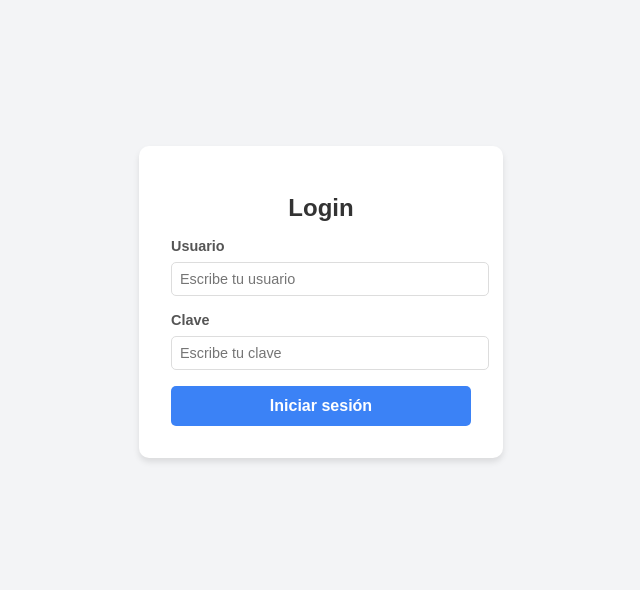
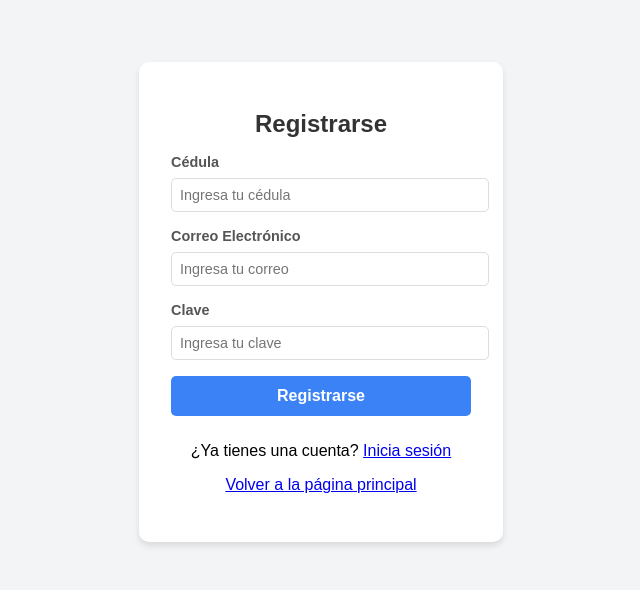
Before and after one commit to cesarspc/epsud, a React (Create React App) app in the folder frontend/: page /register in a window 1280 px wide. Shown: the part 106-696 px from the top of the page, without its empty margins (319-959 px from the left). Built offline with nearby package versions, Linux system fonts and the light colour scheme.

Commit message:
traffic login

```diff
--- a/frontend/package.json
+++ b/frontend/package.json
@@ -6,6 +6,7 @@
     "cra-template": "1.2.0",
     "react": "^19.0.0",
     "react-dom": "^19.0.0",
+    "react-router-dom": "^7.1.4",
     "react-scripts": "5.0.1"
   },
   "scripts": {
--- a/frontend/src/App.css
+++ b/frontend/src/App.css
@@ -1,38 +1,78 @@
-.App {
+/* Contenedor principal */
+.app-container {
+  min-height: 100vh;
+  display: flex;
+  justify-content: center;
+  align-items: center;
+  background-color: #f3f4f6;
+  font-family: Arial, sans-serif;
+}
+
+/* Tarjeta de login */
+.login-card {
+  background: white;
+  padding: 2rem;
+  border-radius: 10px;
+  box-shadow: 0 4px 6px rgba(0, 0, 0, 0.1);
+  width: 300px;
   text-align: center;
 }
 
-.App-logo {
-  height: 40vmin;
-  pointer-events: none;
+/* Título */
+.login-title {
+  font-size: 1.5rem;
+  font-weight: bold;
+  margin-bottom: 1rem;
+  color: #333;
 }
 
-@media (prefers-reduced-motion: no-preference) {
-  .App-logo {
-    animation: App-logo-spin infinite 20s linear;
-  }
+/* Grupo de formulario */
+.form-group {
+  margin-bottom: 1rem;
+  text-align: left;
 }
 
-.App-header {
-  background-color: #282c34;
-  min-height: 100vh;
-  display: flex;
-  flex-direction: column;
-  align-items: center;
-  justify-content: center;
-  font-size: calc(10px + 2vmin);
-  color: white;
+/* Etiquetas */
+.form-group label {
+  display: block;
+  margin-bottom: 0.5rem;
+  color: #555;
+  font-weight: bold;
+  font-size: 0.9rem;
 }
 
-.App-link {
-  color: #61dafb;
+/* Campos de entrada */
+.form-group input {
+  width: 100%;
+  padding: 0.5rem;
+  border: 1px solid #ddd;
+  border-radius: 5px;
+  font-size: 0.9rem;
+  outline: none;
+  transition: border-color 0.3s ease;
 }
 
-@keyframes App-logo-spin {
-  from {
-    transform: rotate(0deg);
-  }
-  to {
-    transform: rotate(360deg);
-  }
+.form-group input:focus {
+  border-color: #3b82f6;
+  box-shadow: 0 0 0 3px rgba(59, 130, 246, 0.3);
 }
+
+/* Botón */
+.login-button {
+  background-color: #3b82f6;
+  color: white;
+  font-size: 1rem;
+  font-weight: bold;
+  padding: 0.7rem;
+  width: 100%;
+  border: none;
+  border-radius: 5px;
+  cursor: pointer;
+  transition: background-color 0.3s ease;
+  margin-right: 10px;
+  margin-bottom: 10px;
+}
+
+.login-button:hover {
+  background-color: #2563eb;
+}
--- a/frontend/src/App.js
+++ b/frontend/src/App.js
@@ -1,44 +1,35 @@
-import logo from './logo.svg';
-import React, { useState } from "react";
+import React from 'react';
+import { useNavigate } from 'react-router-dom';
 import './App.css';
 
 function App() {
-  const [username, setUsername] = useState("");
-  const [password, setPassword] = useState("");
-
-  const handleLogin = () => {
-    // Aquí podrías agregar la lógica de autenticación
-    alert(`Usuario: ${username}, Clave: ${password}`);
-  };
+  const navigate = useNavigate();
 
   return (
     <div className="app-container">
-      <header className="login-card">
-        <h1 className="login-title">Login</h1>
-        <div className="form-group">
-          <label htmlFor="username">Usuario</label>
-          <input
-            id="username"
-            type="text"
-            placeholder="Escribe tu usuario"
-            value={username}
-            onChange={(e) => setUsername(e.target.value)}
-          />
-        </div>
-        <div className="form-group">
-          <label htmlFor="password">Clave</label>
-          <input
-            id="password"
-            type="password"
-            placeholder="Escribe tu clave"
-            value={password}
-            onChange={(e) => setPassword(e.target.value)}
-          />
-        </div>
-        <button onClick={handleLogin} className="login-button">
+      <div className="login-card">
+        <h1 className="login-title">Bienvenido</h1>
+        <p style={{ textAlign: 'center', marginBottom: '1rem' }}>
+          Por favor, selecciona una opción:
+        </p>
+
+        {/* Botón para redirigir a la página de inicio de sesión */}
+        <button
+          onClick={() => navigate('/login')}
+          className="login-button"
+          style={{ marginBottom: '10px' }}
+        >
           Iniciar sesión
         </button>
-      </header>
+
+        {/* Botón para redirigir a la página de registro */}
+        <button
+          onClick={() => navigate('/register')}
+          className="login-button"
+        >
+          Registrarse
+        </button>
+      </div>
     </div>
   );
 }
--- a/frontend/src/index.css
+++ b/frontend/src/index.css
@@ -69,6 +69,8 @@
   border-radius: 5px;
   cursor: pointer;
   transition: background-color 0.3s ease;
+  margin-right: 10px;
+  margin-bottom: 10px;
 }
 
 .login-button:hover {
--- a/frontend/src/index.js
+++ b/frontend/src/index.js
@@ -1,11 +1,17 @@
 import React from 'react';
-import ReactDOM from 'react-dom/client';
-import './index.css';
+import { createRoot } from 'react-dom/client';
+import { BrowserRouter, Routes, Route } from 'react-router-dom'; // Importa BrowserRouter, Routes y Route
 import App from './App';
+import Login from './screens/Login'; // Importa el componente Login
+import Register from './screens/Register'; // Importa el componente Register
 
-const root = ReactDOM.createRoot(document.getElementById('root'));
+const root = createRoot(document.getElementById('root'));
 root.render(
-
-    <App />
-
+  <BrowserRouter>
+    <Routes>
+      <Route path="/" element={<App />} /> {/* Ruta para la página principal */}
+      <Route path="/login" element={<Login />} /> {/* Ruta para la página de login */}
+      <Route path="/register" element={<Register />} /> {/* Ruta para la página de registro */}
+    </Routes>
+  </BrowserRouter>
 );
--- /dev/null
+++ b/frontend/src/screens/Login.js
@@ -0,0 +1,58 @@
+import React, { useState } from 'react';
+import { Link, useNavigate } from 'react-router-dom';
+import '../App.css';
+
+function Login() {
+  const [cedula, setCedula] = useState('');
+  const [password, setPassword] = useState('');
+  const navigate = useNavigate();
+
+  const handleLogin = () => {
+    // Aquí podrías agregar la lógica de autenticación
+    alert(`Cédula: ${cedula}, Clave: ${password}`);
+    navigate('/'); // Redirige a la página principal después del login
+  };
+
+  return (
+    <div className="app-container">
+      <div className="login-card">
+        <h1 className="login-title">Iniciar sesión</h1>
+        <div className="form-group">
+          <label htmlFor="cedula">Cédula</label>
+          <input
+            id="cedula"
+            type="text"
+            placeholder="Ingresa tu cédula"
+            value={cedula}
+            onChange={(e) => setCedula(e.target.value)}
+            required
+          />
+        </div>
+        <div className="form-group">
+          <label htmlFor="password">Clave</label>
+          <input
+            id="password"
+            type="password"
+            placeholder="Ingresa tu clave"
+            value={password}
+            onChange={(e) => setPassword(e.target.value)}
+            required
+          />
+        </div>
+        <button onClick={handleLogin} className="login-button">
+          Iniciar sesión
+        </button>
+
+        {/* Enlace para ir a la página de registro */}
+        <p style={{ marginTop: '1rem', textAlign: 'center' }}>
+          ¿No tienes una cuenta? <Link to="/register">Regístrate</Link>
+        </p>
+        <p style={{ marginTop: '1rem', textAlign: 'center' }}>
+          <Link to="/">Volver a la página principal</Link>
+        </p>
+      </div>
+    </div>
+  );
+}
+
+export default Login;
--- /dev/null
+++ b/frontend/src/screens/Register.js
@@ -0,0 +1,80 @@
+import React, { useState } from 'react';
+import { Link } from 'react-router-dom';
+
+function Register() {
+  const [cedula, setCedula] = useState('');
+  const [email, setEmail] = useState('');
+  const [password, setPassword] = useState('');
+
+  const handleSubmit = (e) => {
+    e.preventDefault();
+    // Aquí puedes agregar la lógica para manejar el registro
+    console.log('Cédula:', cedula);
+    console.log('Correo:', email);
+    console.log('Clave:', password);
+    alert('Registro exitoso!');
+  };
+
+  return (
+    <div className="app-container">
+      <div className="login-card">
+        <h1 className="login-title">Registrarse</h1>
+        <form onSubmit={handleSubmit}>
+          {/* Campo para la cédula */}
+          <div className="form-group">
+            <label htmlFor="cedula">Cédula</label>
+            <input
+              id="cedula"
+              type="text"
+              placeholder="Ingresa tu cédula"
+              value={cedula}
+              onChange={(e) => setCedula(e.target.value)}
+              required
+            />
+          </div>
+
+          {/* Campo para el correo */}
+          <div className="form-group">
+            <label htmlFor="email">Correo Electrónico</label>
+            <input
+              id="email"
+              type="email"
+              placeholder="Ingresa tu correo"
+              value={email}
+              onChange={(e) => setEmail(e.target.value)}
+              required
+            />
+          </div>
+
+          {/* Campo para la clave */}
+          <div className="form-group">
+            <label htmlFor="password">Clave</label>
+            <input
+              id="password"
+              type="password"
+              placeholder="Ingresa tu clave"
+              value={password}
+              onChange={(e) => setPassword(e.target.value)}
+              required
+            />
+          </div>
+
+          {/* Botón de registro */}
+          <button type="submit" className="login-button">
+            Registrarse
+          </button>
+        </form>
+
+        {/* Enlace para volver al login */}
+        <p style={{ marginTop: '1rem', textAlign: 'center' }}>
+          ¿Ya tienes una cuenta? <Link to="/login">Inicia sesión</Link>
+        </p>
+        <p style={{ marginTop: '1rem', textAlign: 'center' }}>
+          <Link to="/">Volver a la página principal</Link>
+        </p>
+      </div>
+    </div>
+  );
+}
+
+export default Register;
```
Also changed, not shown: frontend/src/logo.svg (deleted), 1 other file (tests, documents, lock files or other folders).
